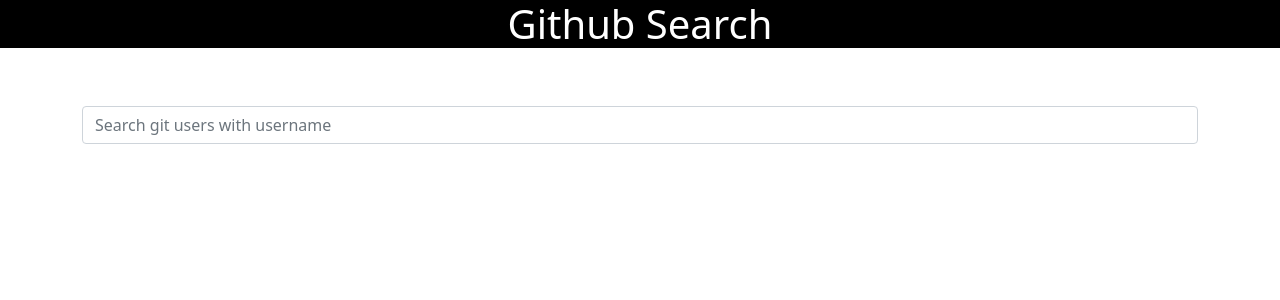
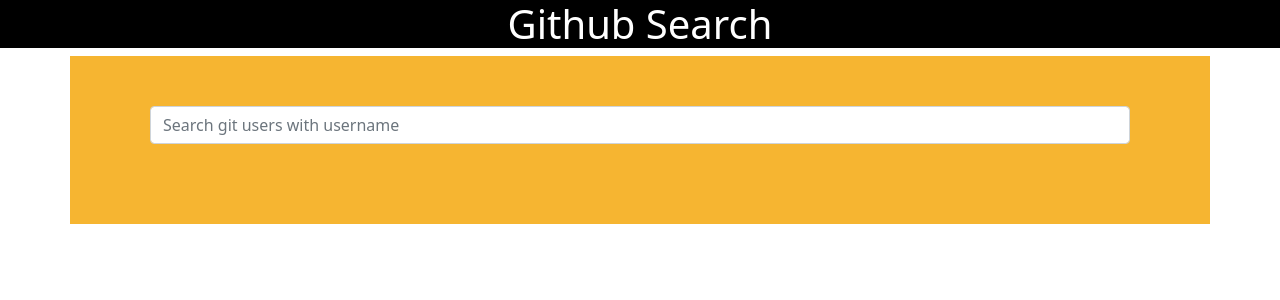
Before and after one commit to verowangari/Search, an Angular app: page / in a window 1280 px wide. Shown: the top 300 px of the page. Built offline with nearby package versions, Linux system fonts and the light colour scheme.

Commit message:
add background color

```diff
--- a/src/app/components/profile/profile.component.css
+++ b/src/app/components/profile/profile.component.css
@@ -6,3 +6,11 @@
     background-color: black;
     text-align: center;
 }
+.search-bar input {
+    width: 75%;
+}
+form {
+    background-color: #F6B531;
+    padding: 80px;
+
+}
```
